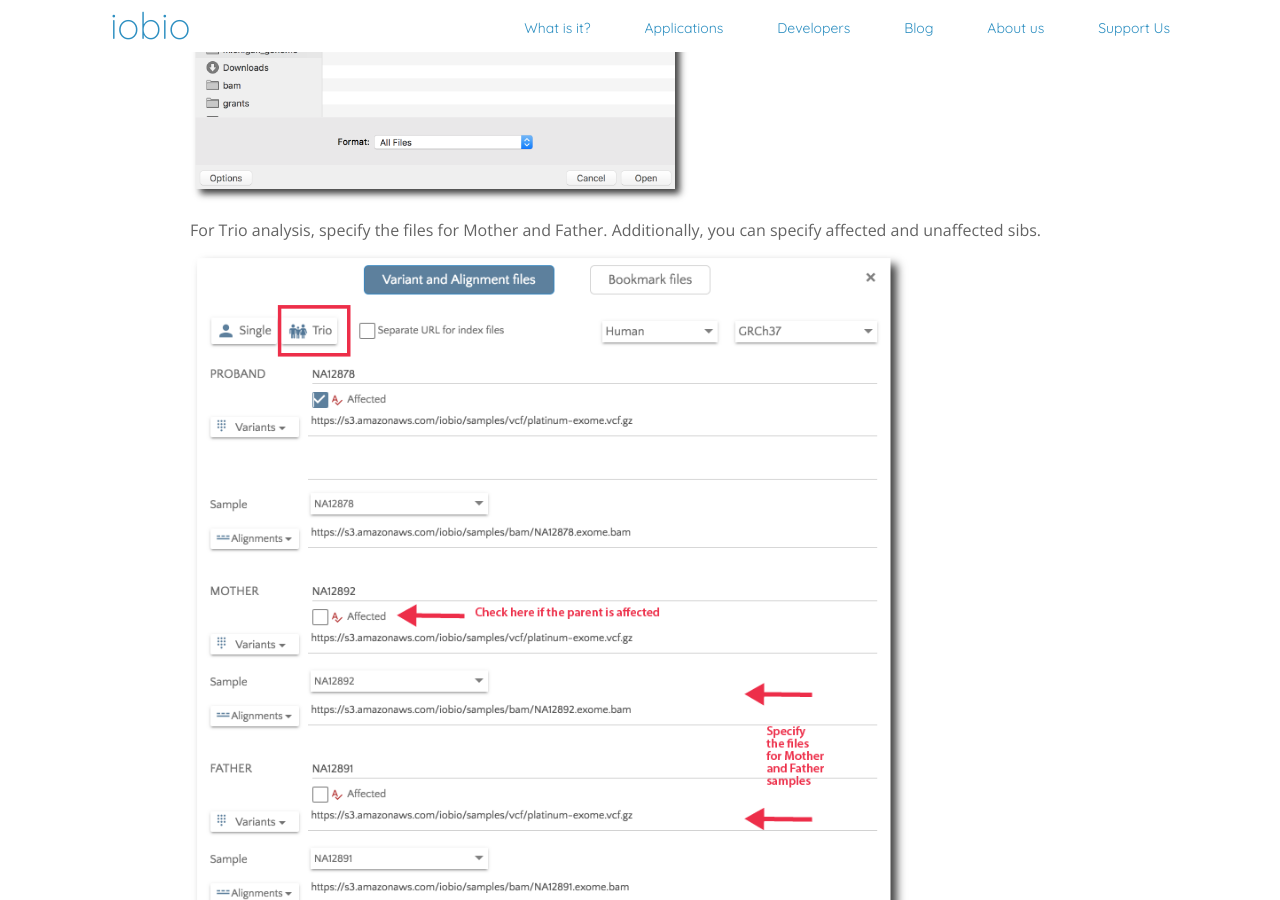
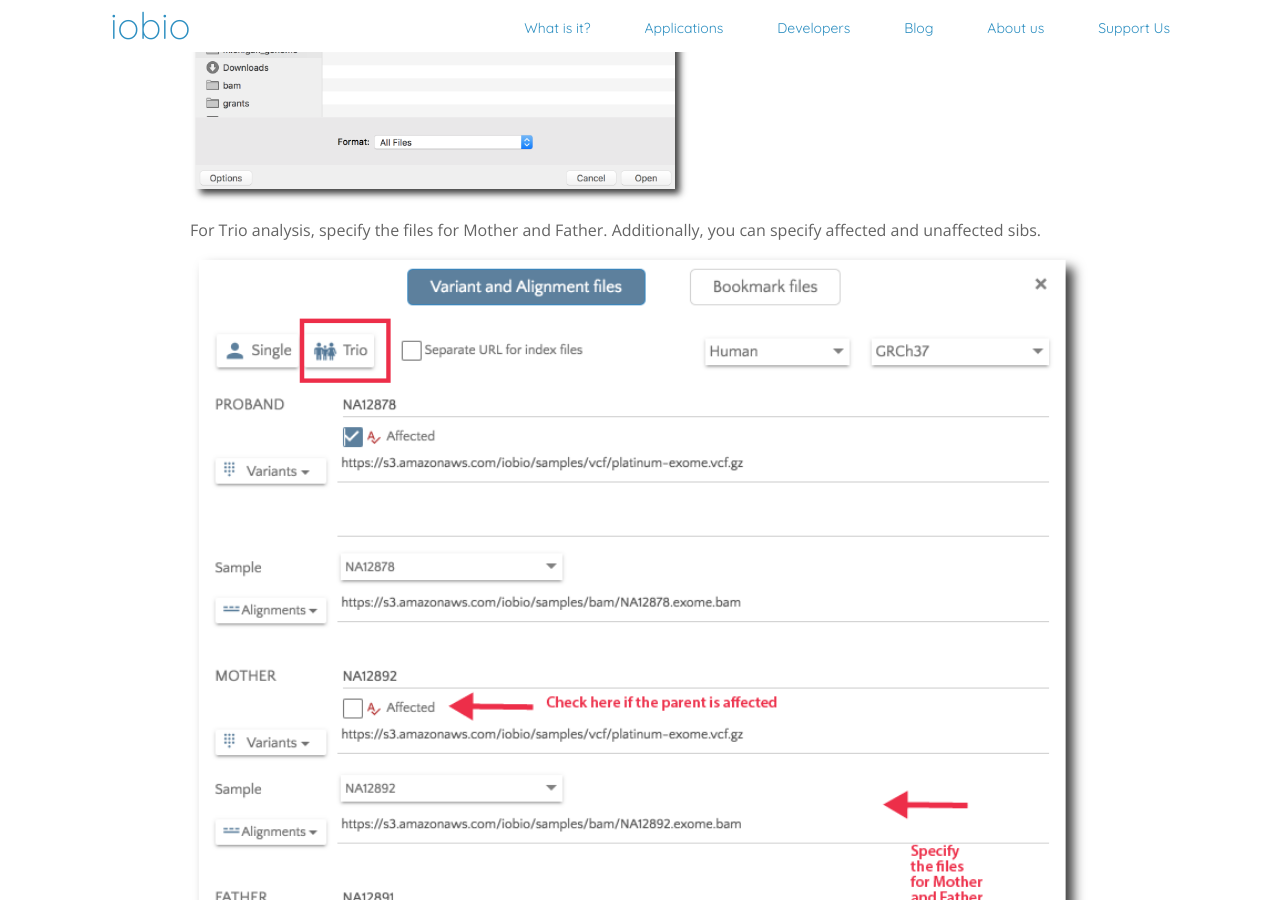
Before and after one commit to iobio/minion, a Jekyll site: the page built from _posts/2017-09-27-loading-data.md, in a window 1280 px wide and 900 px high, scrolled down 3270 px. Built offline with Jekyll 4.4.1, drawn with Linux system fonts in a browser that asks for light colours; some web fonts are replaced.

Commit message:
Revisions to Loading files blog post for gene.iobio based on Al's suggestions.

```diff
--- a/_posts/2017-09-27-loading-data.md
+++ b/_posts/2017-09-27-loading-data.md
@@ -82,7 +82,7 @@ Then **_multi-select both_** the vcf.gz and the vcf.gz.tbi files.
 
 For Trio analysis, specify the files for Mother and Father.  Additionally, you can specify affected and unaffected sibs.
 
-<div><img src="/public/images/blog/loading_data/trio.png" style="width:80%; margin:0px 0px 15px 0px;"></div>
+<div><img src="/public/images/blog/loading_data/trio.png" style="width:100%; margin:0px 0px 15px 0px;"></div>
 
 If you would like to load previously bookmarked variants, click on the 'Bookmark files' button and then specify the file format.
 
@@ -90,4 +90,4 @@ If you would like to load previously bookmarked variants, click on the 'Bookmark
 
 After the file is selected, the bookmarks will load and show in the left hand panel.
 
-<div><img src="/public/images/blog/loading_data/bookmarks_loaded.png" style="width:300px; margin:0px 0px 15px 120px;"></div>
+<div><img src="/public/images/blog/loading_data/bookmarks_loaded.png" class="shadow-z-2" style="width:300px; margin:0px 0px 15px 120px;"></div>
```
